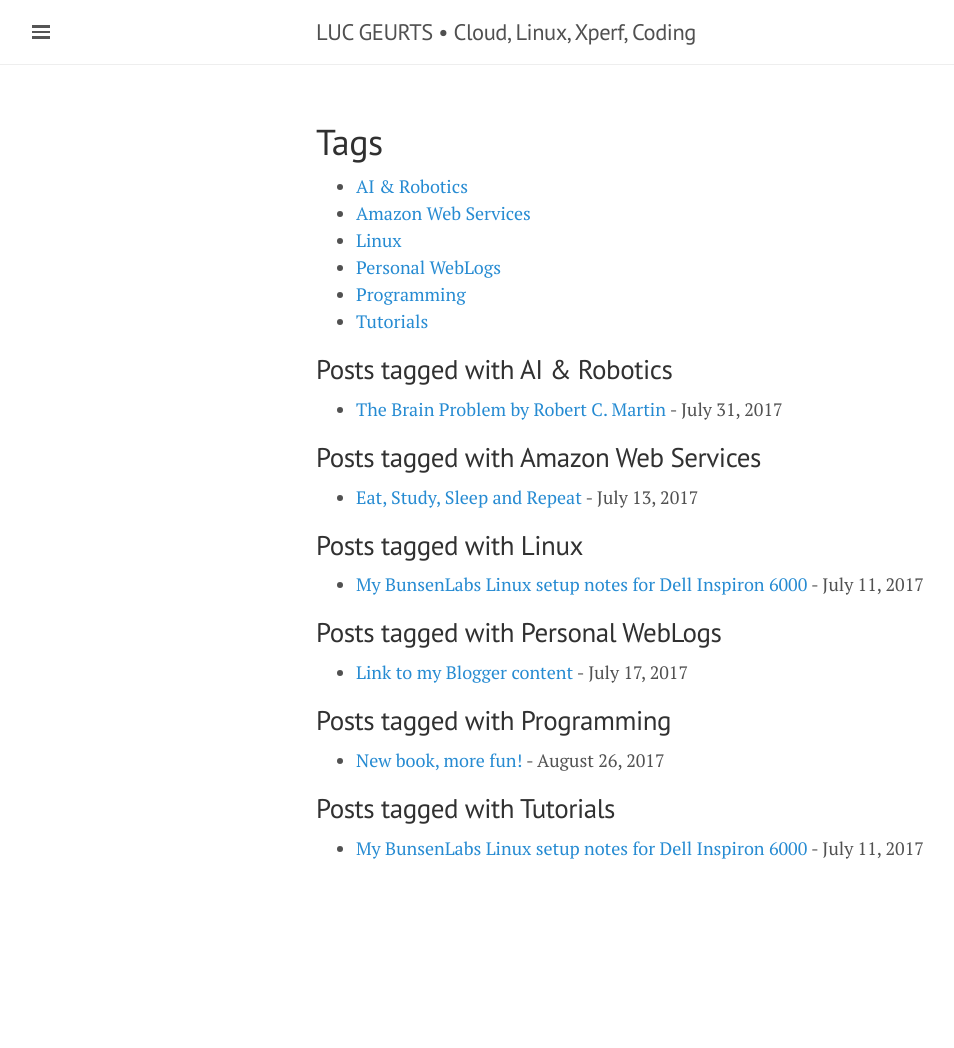
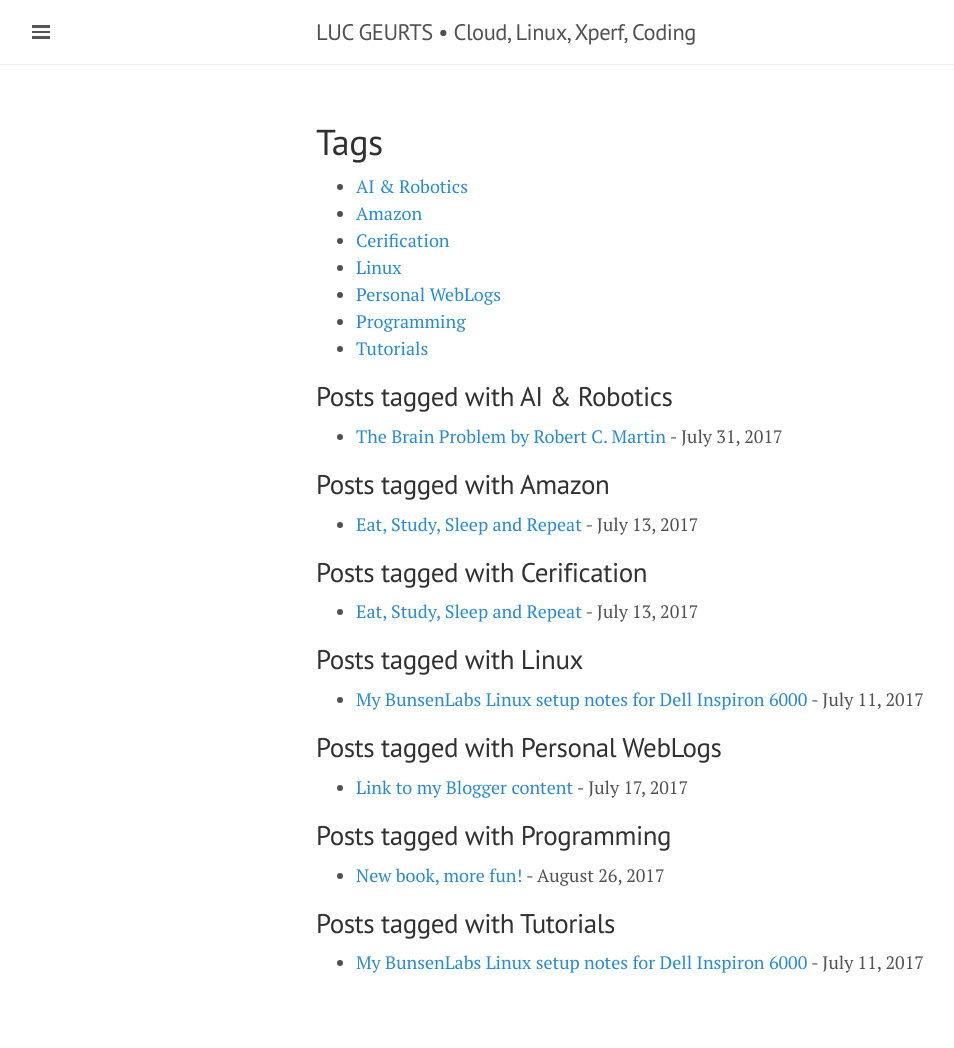
Before and after one commit to lgeurts/lgeurts.github.io, a Jekyll site: the page built from tags.html, in a window 1280 px wide. Shown: the whole page, without its empty margins (0-954 px from the left). Built offline with Jekyll 4.4.1, drawn with Linux system fonts in a browser that asks for light colours; nearby versions of some CDN libraries; before the commit the page ends 934 px from its top, so only the background shows below that.

Commit message:
Update 2017-07-13-eat,-study,-sleep-and-repeat.md

```diff
--- a/_posts/2017-07-13-eat,-study,-sleep-and-repeat.md
+++ b/_posts/2017-07-13-eat,-study,-sleep-and-repeat.md
@@ -3,8 +3,8 @@ layout: post
 title: Eat, Study, Sleep and Repeat
 read_time: true
 comments: true
-category: Certifications
-tags: [ Amazon Web Services ]
+category: Cloud Computing
+tags: [ Amazon, Cerification ]
 ---
 
 Going for AWS Certified SysOps Administrator and Certified Solutions Architect certs.
```
